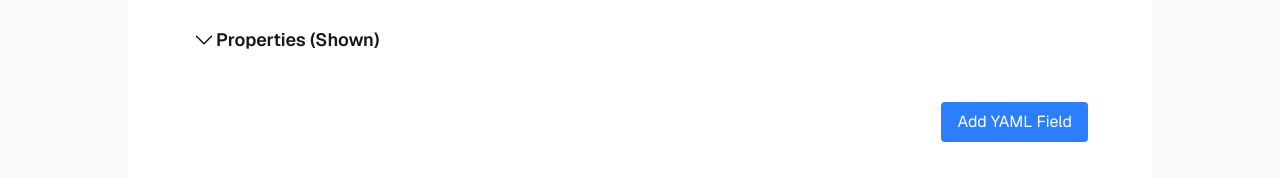
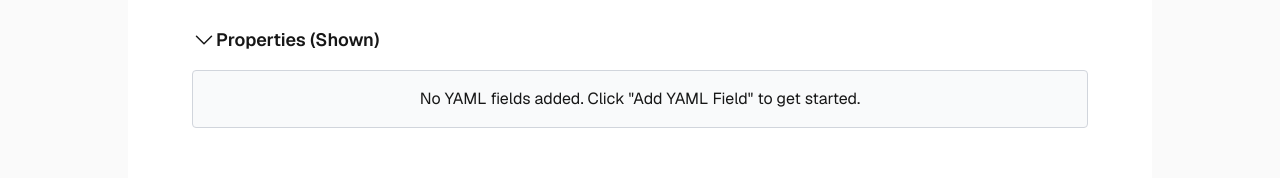
Before and after one commit to danielh-official/markdown-post-writer, a Next.js app: page / in a window 1280 px wide. Shown: the part 206-384 px from the top of the page. Built offline with nearby package versions, Linux system fonts and the light colour scheme.

Commit message:
Add empty state for yaml fields

```diff
--- a/app/components/markdown-post-writer.tsx
+++ b/app/components/markdown-post-writer.tsx
@@ -205,6 +205,12 @@ export default function MarkdownPostWriter() {
             Properties ({yamlIsHidden ? 'Hidden' : 'Shown'})
           </div>
         </div>
+        {yamlFields.length === 0 && !yamlIsHidden && (
+          <div className="mb-8 w-full rounded border border-gray-300 bg-gray-50 p-4 text-center dark:bg-gray-800 dark:border-gray-600">
+            No YAML fields added. Click &quot;Add YAML Field&quot; to get
+            started.
+          </div>
+        )}
         <div className={`mb-8 w-full ${yamlIsHidden ? 'hidden' : 'block'}`}>
           <div className="mb-8 w-full">
             <DndContext
```
